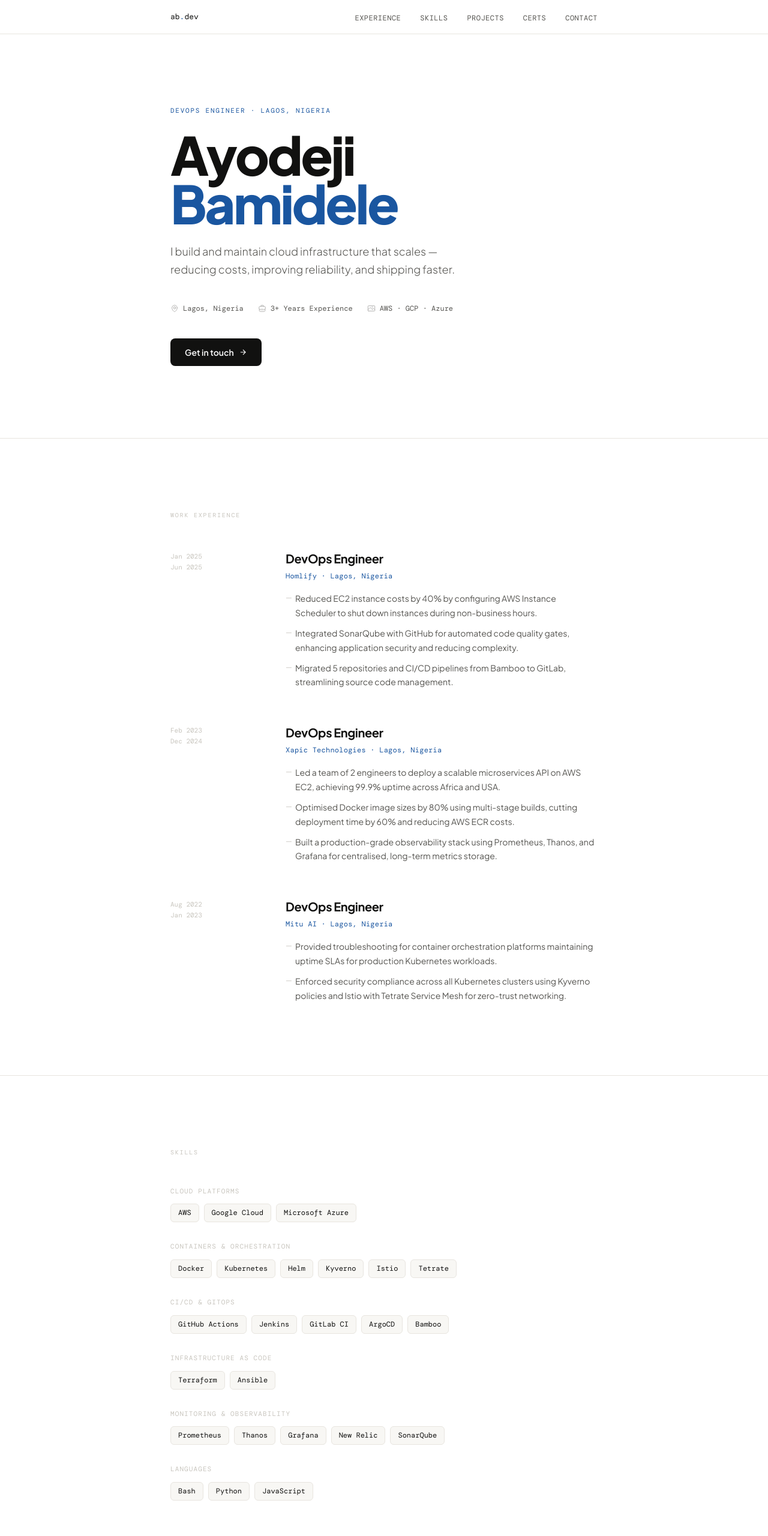
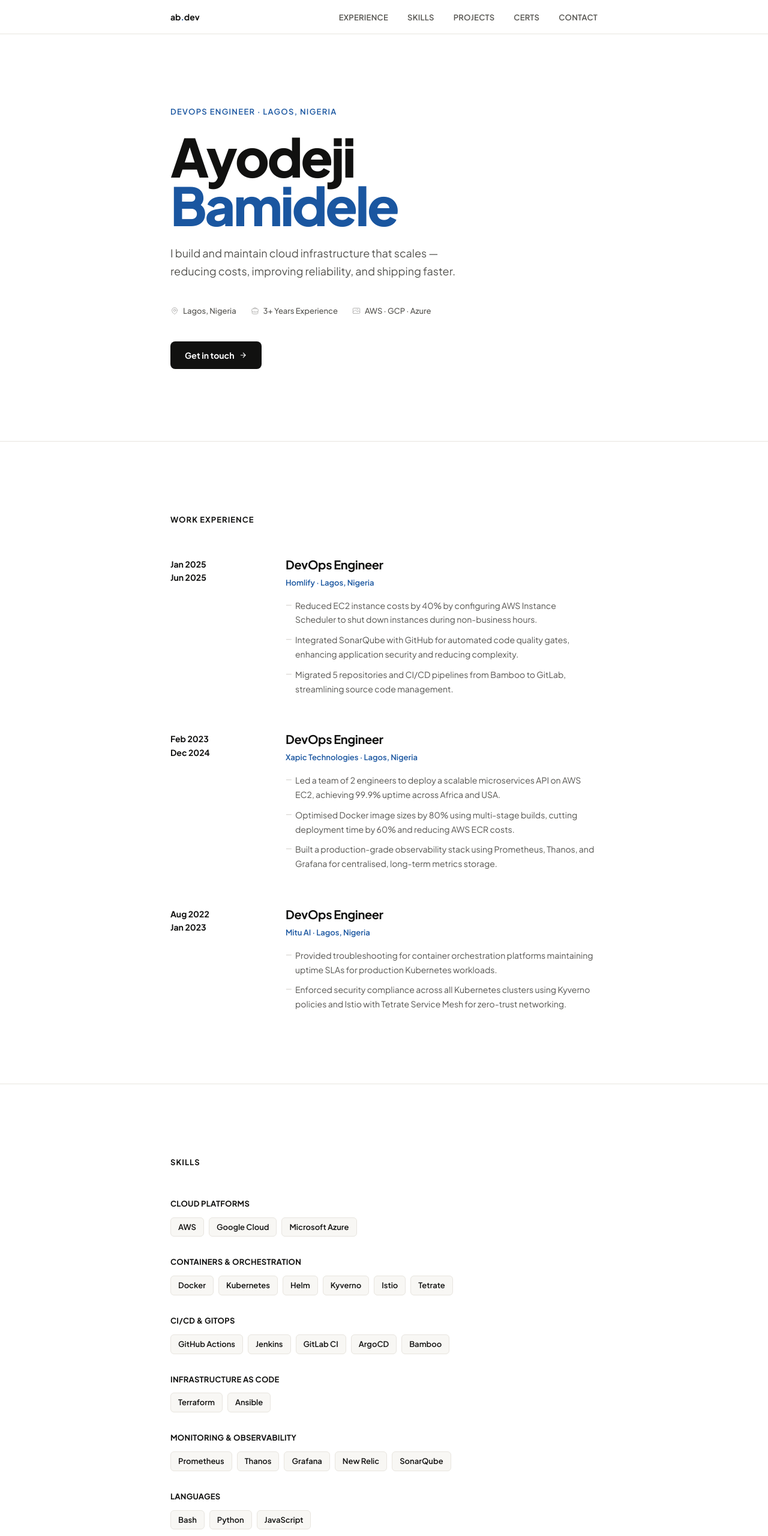
Before and after one commit to Bamidele22/Portfolio, a plain HTML site: page index.html in a window 1280 px wide. Shown: the top 2560 px of the page at 60% size. Drawn offline with nearby package versions, Linux system fonts and the light colour scheme; a web font is replaced by a local one.

Commit message:
Made some fixes

```diff
--- a/index.html
+++ b/index.html
@@ -4,7 +4,7 @@
   <meta charset="UTF-8">
   <meta name="viewport" content="width=device-width, initial-scale=1.0">
   <title>Ayodeji Bamidele — DevOps Engineer</title>
-  <link href="https://fonts.googleapis.com/css2?family=Plus+Jakarta+Sans:wght@300;400;500;600;700;800&family=DM+Mono:wght@300;400;500&display=swap" rel="stylesheet">
+  <link href="https://fonts.googleapis.com/css2?family=Plus+Jakarta+Sans:ital,wght@0,300;0,400;0,500;0,600;0,700;0,800;1,300;1,400&display=swap" rel="stylesheet">
   <style>
     :root {
       --white: #ffffff;
@@ -18,7 +18,7 @@
       --green: #2a7a4f;
       --green-light: #edf7f2;
       --font-display: 'Plus Jakarta Sans', sans-serif;
-      --font-mono: 'DM Mono', monospace;
+      --font-mono: 'Plus Jakarta Sans', sans-serif;
       --font-body: 'Plus Jakarta Sans', sans-serif;
       --max: 760px;
       --gap: 120px;
@@ -65,8 +65,9 @@
     }
 
     .nav-logo {
-      font-family: var(--font-mono);
-      font-size: 13px;
+      font-family: var(--font-display);
+      font-size: 14px;
+      font-weight: 700;
       color: var(--ink);
       text-decoration: none;
     }
@@ -81,11 +82,12 @@
     }
 
     .nav-links a {
-      font-family: var(--font-mono);
-      font-size: 12px;
+      font-family: var(--font-display);
+      font-size: 13px;
+      font-weight: 600;
       color: var(--mid);
       text-decoration: none;
-      letter-spacing: 0.04em;
+      letter-spacing: 0.02em;
       text-transform: uppercase;
       transition: color 0.15s;
     }
@@ -100,9 +102,10 @@
     }
 
     .hero-eyebrow {
-      font-family: var(--font-mono);
-      font-size: 11px;
-      letter-spacing: 0.16em;
+      font-family: var(--font-display);
+      font-size: 13px;
+      font-weight: 600;
+      letter-spacing: 0.1em;
       text-transform: uppercase;
       color: var(--accent);
       margin-bottom: 24px;
@@ -126,7 +129,7 @@
 
     .hero-tagline {
       font-size: 18px;
-      font-weight: 300;
+      font-weight: 400;
       color: var(--mid);
       max-width: 480px;
       line-height: 1.7;
@@ -148,8 +151,9 @@
       display: flex;
       align-items: center;
       gap: 7px;
-      font-family: var(--font-mono);
-      font-size: 12px;
+      font-family: var(--font-display);
+      font-size: 13px;
+      font-weight: 500;
       color: var(--mid);
     }
 
@@ -165,7 +169,7 @@
       padding: 12px 24px;
       border-radius: 8px;
       font-size: 14px;
-      font-weight: 600;
+      font-weight: 700;
       transition: opacity 0.15s, transform 0.15s;
       margin-top: 40px;
       opacity: 0;
@@ -176,11 +180,12 @@
 
     /* SECTION HEADER */
     .section-label {
-      font-family: var(--font-mono);
-      font-size: 10px;
-      letter-spacing: 0.18em;
+      font-family: var(--font-display);
+      font-size: 13px;
+      font-weight: 700;
+      letter-spacing: 0.08em;
       text-transform: uppercase;
-      color: var(--faint);
+      color: var(--ink);
       margin-bottom: 48px;
     }
 
@@ -194,9 +199,10 @@
     }
 
     .experience-period {
-      font-family: var(--font-mono);
-      font-size: 11px;
-      color: var(--faint);
+      font-family: var(--font-display);
+      font-size: 14px;
+      font-weight: 700;
+      color: var(--ink);
       line-height: 1.6;
       padding-top: 4px;
     }
@@ -211,11 +217,11 @@
     }
 
     .experience-company {
-      font-family: var(--font-mono);
-      font-size: 12px;
+      font-family: var(--font-display);
+      font-size: 13px;
+      font-weight: 600;
       color: var(--accent);
       margin-bottom: 16px;
-      letter-spacing: 0.02em;
     }
 
     .experience-points { list-style: none; display: flex; flex-direction: column; gap: 10px; }
@@ -241,19 +247,21 @@
     .skills-grid { display: flex; flex-direction: column; gap: 32px; }
 
     .skill-group-label {
-      font-family: var(--font-mono);
-      font-size: 11px;
-      letter-spacing: 0.1em;
+      font-family: var(--font-display);
+      font-size: 13px;
+      font-weight: 700;
+      letter-spacing: 0.02em;
       text-transform: uppercase;
-      color: var(--faint);
+      color: var(--ink);
       margin-bottom: 12px;
     }
 
     .skill-tags { display: flex; flex-wrap: wrap; gap: 8px; }
 
     .skill-tag {
-      font-family: var(--font-mono);
-      font-size: 12px;
+      font-family: var(--font-display);
+      font-size: 13px;
+      font-weight: 600;
       background: var(--off);
       color: var(--ink);
       border: 1px solid var(--border);
@@ -309,8 +317,9 @@
     }
 
     .project-tag {
-      font-family: var(--font-mono);
-      font-size: 11px;
+      font-family: var(--font-display);
+      font-size: 12px;
+      font-weight: 600;
       background: var(--green-light);
       color: var(--green);
       border-radius: 100px;
@@ -323,8 +332,9 @@
       display: inline-flex;
       align-items: center;
       gap: 5px;
-      font-family: var(--font-mono);
-      font-size: 11px;
+      font-family: var(--font-display);
+      font-size: 12px;
+      font-weight: 600;
       color: var(--accent);
       text-decoration: none;
       margin-top: 10px;
@@ -363,9 +373,9 @@
       font-size: 16px;
     }
 
-    .cert-name { font-size: 14px; font-weight: 600; color: var(--ink); margin-bottom: 2px; }
-    .cert-issuer { font-family: var(--font-mono); font-size: 11px; color: var(--mid); }
-    .cert-date { font-family: var(--font-mono); font-size: 11px; color: var(--faint); white-space: nowrap; }
+    .cert-name { font-size: 15px; font-weight: 700; color: var(--ink); margin-bottom: 2px; }
+    .cert-issuer { font-family: var(--font-display); font-size: 12px; font-weight: 500; color: var(--mid); }
+    .cert-date { font-family: var(--font-display); font-size: 12px; font-weight: 600; color: var(--ink); white-space: nowrap; }
 
     /* CONTACT */
     .contact-wrapper { text-align: center; padding: 80px 0; }
@@ -382,7 +392,7 @@
 
     .contact-heading em { font-style: normal; color: var(--accent); }
 
-    .contact-sub { font-size: 15px; color: var(--mid); font-weight: 400; margin-bottom: 48px; }
+    .contact-sub { font-size: 15px; font-weight: 500; color: var(--mid); margin-bottom: 48px; }
 
     .contact-links {
       display: flex;
@@ -399,8 +409,9 @@
       padding: 12px 20px;
       border: 1.5px solid var(--border);
       border-radius: 10px;
-      font-family: var(--font-mono);
-      font-size: 12px;
+      font-family: var(--font-display);
+      font-size: 13px;
+      font-weight: 600;
       color: var(--ink);
       text-decoration: none;
       transition: border-color 0.15s, background 0.15s, color 0.15s;
@@ -421,14 +432,15 @@
       justify-content: space-between;
     }
 
-    .footer-copy { font-family: var(--font-mono); font-size: 11px; color: var(--faint); }
+    .footer-copy { font-family: var(--font-display); font-size: 12px; font-weight: 500; color: var(--mid); }
 
     .footer-status {
       display: flex;
       align-items: center;
       gap: 7px;
-      font-family: var(--font-mono);
-      font-size: 11px;
+      font-family: var(--font-display);
+      font-size: 12px;
+      font-weight: 600;
       color: var(--green);
     }
 
@@ -727,9 +739,3 @@
       <div class="footer-status">
         <div class="status-dot"></div>
         Available for opportunities
-      </div>
-    </div>
-  </footer>
-
-</body>
-</html>
```
